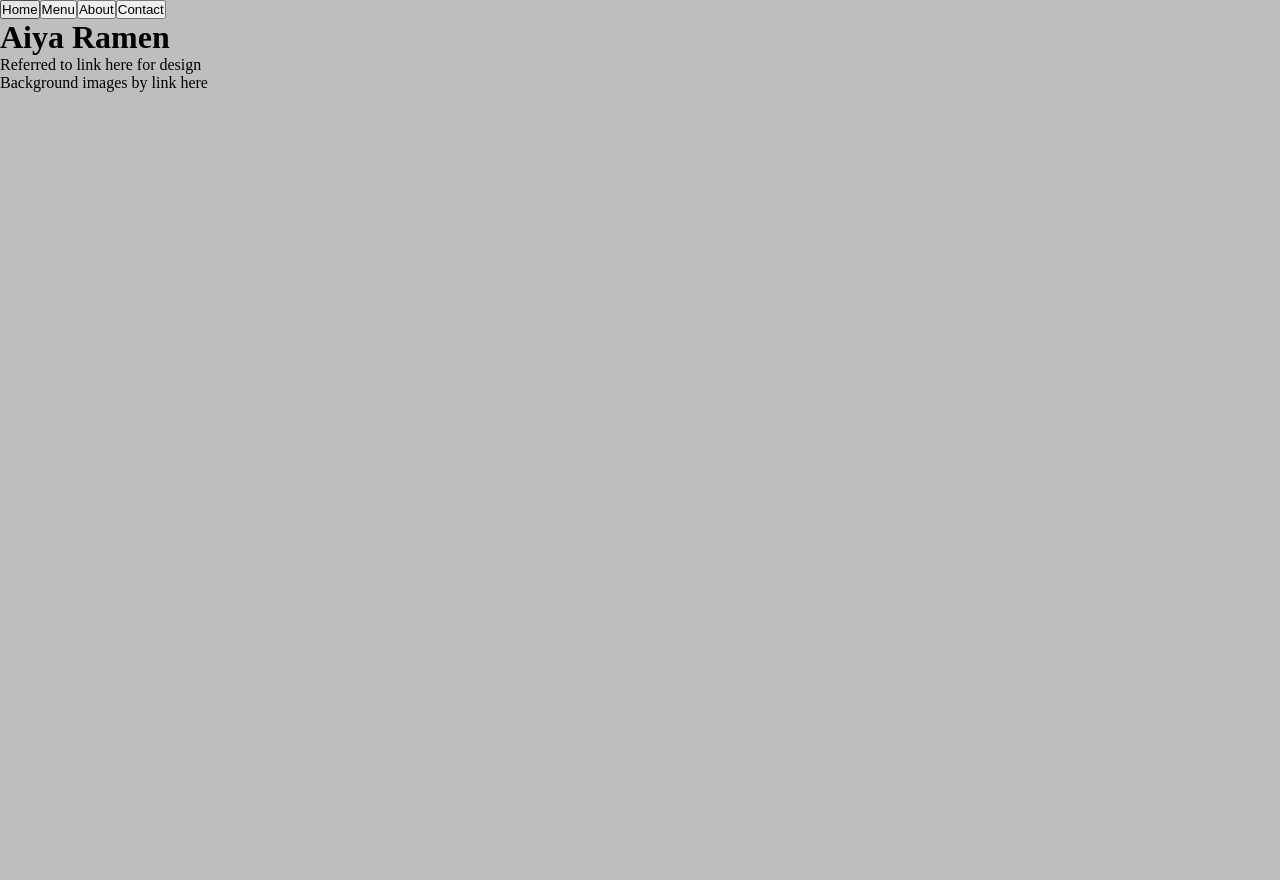
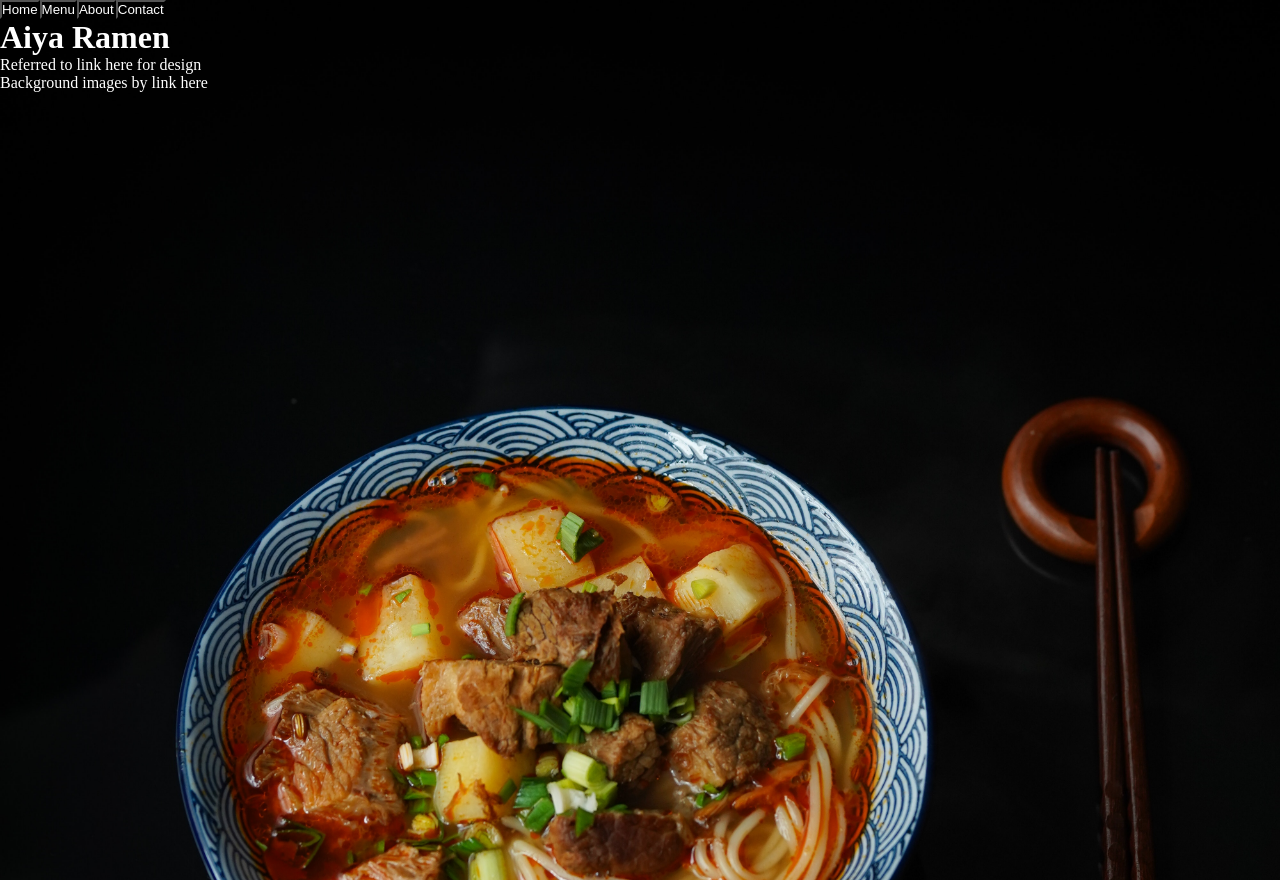
Before and after one commit to teakimm/restaurant-page, a plain HTML site: page index.html in a window 1280 px wide. Before the commit the page ends 800 px from the top, so only its background shows below. Drawn offline with Linux system fonts and the light colour scheme.

Commit message:
Style homepage

```diff
--- a/style.css
+++ b/style.css
@@ -2,7 +2,14 @@
   margin: 0;
   padding: 0;
   box-sizing: border-box;
+  color: white;
 }
 body {
-  background-color: rgb(190, 190, 190);
+  background-image: url(./images/test3.jpg);
+  background-size: cover;
+  background-position: 0px 50%;
+  min-height: 110vh;
 }
+button {
+  background: none;
+}
```
Also changed, not shown: images/background.jpg (added), images/test3.jpg (added), 1 other file.
